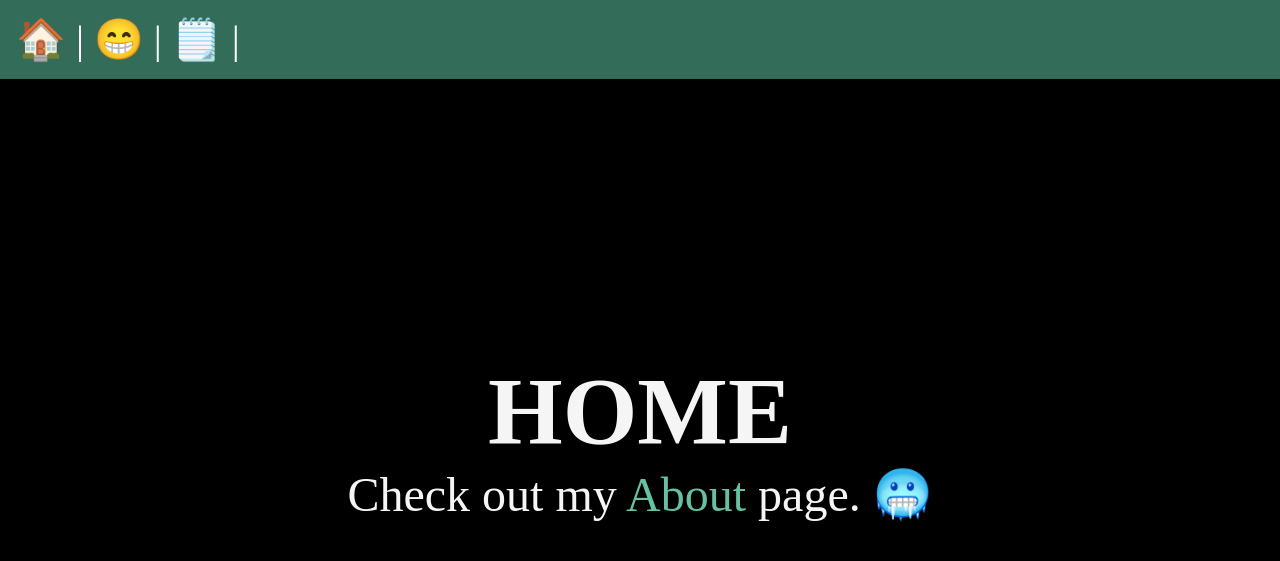
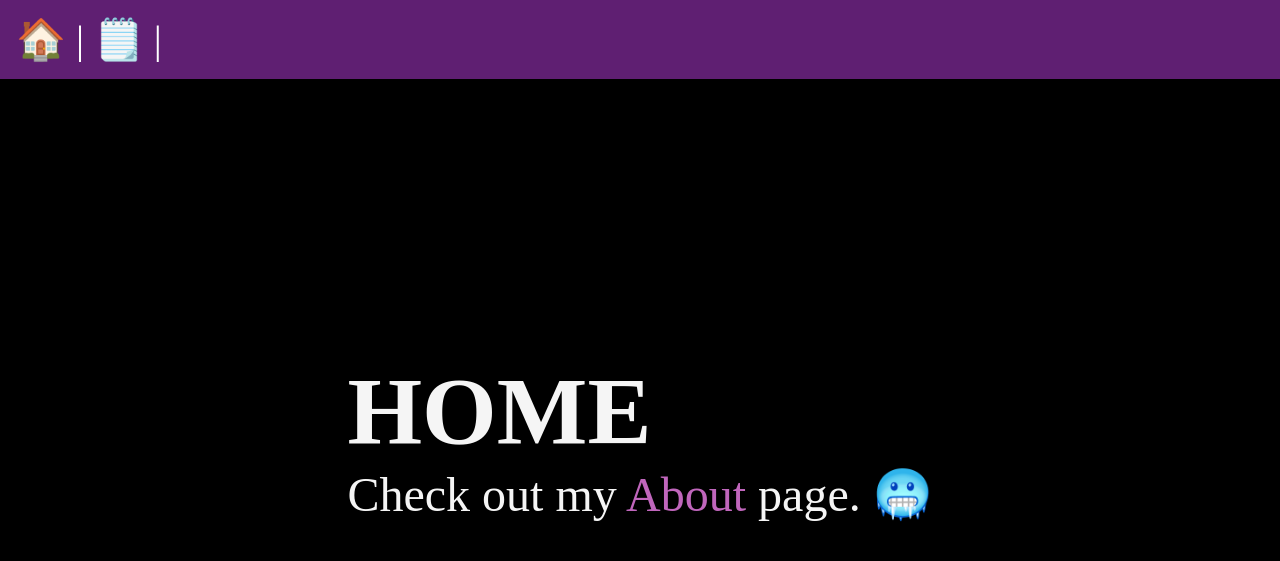
Before and after one commit to vrainz1999/note-app, a Django app: page / in a window 1280 px wide. Shown: the top 561 px of the page. Run offline with Django 5.2, Linux system fonts and the light colour scheme.

Commit message:
Fix layout and test some models

```diff
--- a/mynote/posts/models.py
+++ b/mynote/posts/models.py
@@ -7,3 +7,6 @@ class Post(models.Model):
     content = models.TextField()
     created_at = models.DateTimeField(auto_now_add=True)
     updated_at = models.DateTimeField(auto_now=True)
+
+    def __str__(self):
+        return self.title
--- a/mynote/static/css/style.css
+++ b/mynote/static/css/style.css
@@ -15,7 +15,7 @@ body {
 
 nav {
     padding: 1rem;
-    background-color: #336d5a;
+    background-color: #5f1f72;
     color: white;
     font-size: 2.5rem;
 }
@@ -28,12 +28,12 @@ main {
 
 h1,
 p {
-    text-align: center;
+    /* text-align: center; */
 }
 
 a {
     text-decoration: none;
-    color: #66c0a2;
+    color: #c066bc;
 }
 
 a:hover {
--- a/mynote/templates/layout.html
+++ b/mynote/templates/layout.html
@@ -15,7 +15,7 @@
 <body>
     <nav>
         <a href="/">🏠</a> |
-        <a href="/about">😁</a> |
+        <!-- <a href="/about">😁</a> | -->
         <a href="/posts">🗒️</a> |
     </nav>
     <main>
```
